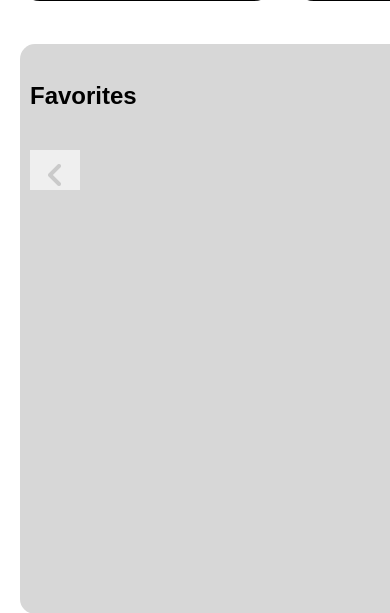
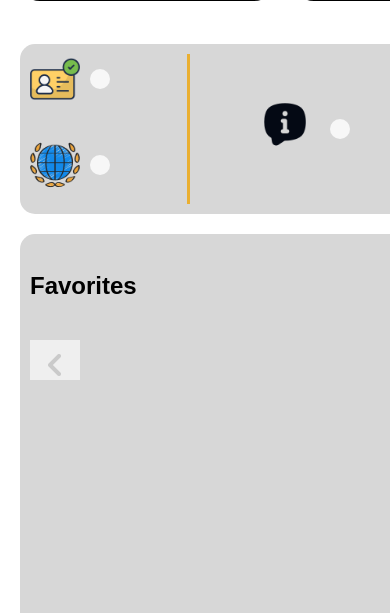
Before and after one commit to aj17i/Chopz, a PHP site: page /Website/html/profile-page.php in a window 390 px wide; the page is wider, and only the part inside the window is pictured. Shown: the part 246-859 px from the top of that part. Run offline with PHP 8.4, Linux system fonts and the light colour scheme; the visitor is signed in with stand-in values (Sample User, id 1); data that the repository does not hold is empty.

Commit message:
edit profile, plus new div in profile

```diff
--- a/Website/css/profile-page.css
+++ b/Website/css/profile-page.css
@@ -55,6 +54,65 @@ body {
 .content {
   padding: 20px;
   overflow-y: auto;
+}
+.row-zero {
+  display: flex;
+  height: 150px;
+  background-color: #d7d7d7;
+  padding: 10px;
+  border-radius: 15px;
+  margin-bottom: 20px;
+  font-family: "Roboto Slab", serif;
+  font-size: 22px;
+  font-style: normal;
+  font-weight: 400;
+}
+.row-zero img {
+  height: 50px;
+  width: 50px;
+}
+.row-zero span{
+  padding: 10px;
+  background-color: #f7f7f7;
+  border-radius: 15px;
+}
+.bio-left {
+  flex-direction: column;
+  display: flex;
+  margin-right: 150px;
+  position: relative;
+}
+
+.bio-left > div {
+  display: flex;
+  align-items: center;
+  margin-bottom: 10px;
+}
+
+.bio-left > div img {
+  margin-right: 10px;
+}
+.bio-left::after {
+  content: "";
+  position: absolute;
+  top: 0;
+  bottom: 0;
+  right: -80px;
+  width: 3px;
+  background-color: #eaaf31;
+  z-index: 1;
+}
+
+.bio-right {
+  flex: 1;
+  display: flex;
+  align-items: center;
+  text-align: center;
+}
+
+.bio-right img {
+  margin-bottom: 10px;
+  margin-right: 20px;
 }
 .first-row {
   display: flex;
--- a/Website/html/profile-page.php
+++ b/Website/html/profile-page.php
@@ -40,6 +40,17 @@ $user_avg = "SELECT ROUND(AVG(average_rating),2) AS user_average_rating FROM use
 $result_user_avg = $mysqli->query($user_avg);
 $row_user_avg = $result_user_avg->fetch_assoc();
 $user_rating_avg = $row_user_avg['user_average_rating'];
+
+$user_name = "SELECT first_name, last_name, nationality, bio FROM user WHERE UserID = {$_SESSION["UserID"]}";
+$result_user_name = $mysqli->query($user_name);
+$row_user_name = $result_user_name->fetch_assoc();
+$user_name_first = $row_user_name['first_name'];
+$user_name_last = $row_user_name['last_name'];
+$user_nationality = $row_user_name['nationality'];
+$user_bio = $row_user_name['bio'];
+
+
+
 ?>
 <!DOCTYPE html>
 <html lang="en">
@@ -94,6 +105,11 @@ $user_rating_avg = $row_user_avg['user_average_rating'];
         </div>
       </div>
     </div>
+
+
+    <!--------------------------profile content------------------------------------->
+
+
     <div class="content">
       <div class="first-row">
         <div class="statistics">
@@ -118,6 +134,24 @@ $user_rating_avg = $row_user_avg['user_average_rating'];
               Recipe</button></a>
         </div>
       </div>
+      <div class="row-zero">
+        <div class="bio-left">
+          <div>
+            <img src="../css/images/press-pass.png" alt=""> <!-- image icon of name -->
+            <span><?= $user_name_first ?> <?= $user_name_last ?></span>
+          </div>
+          <br>
+          <div>
+            <img src="../css/images/united-nations.png" alt=""> <!-- image icon of nationality -->
+            <span><?= $user_nationality ?></span>
+          </div>
+        </div>
+        <div class="bio-right">
+          <img src="../css/images/information.png" alt=""> <!-- image icon -->
+          <br>
+          <span><?= $user_bio ?></span>
+        </div>
+      </div>
       <div class="second-row-favourites">
         <div class="top-part-a">
           <h2>Favorites </h2>
@@ -129,68 +163,31 @@ $user_rating_avg = $row_user_avg['user_average_rating'];
             <button class="nxt-btn"><img src="images/arrow.png" alt="" /></button>
             <div class="product-container">
               <?php
-              // Assuming you have already connected to your database
               $userId = $_SESSION["UserID"];
-
-              // Query to retrieve saved recipe IDs for the current user
               $savedRecipesQuery = "SELECT RecipeID FROM saved_recipes WHERE UserID = ?";
-
-              // Prepare the statement
               $stmt1 = mysqli_prepare($conn, $savedRecipesQuery);
-
-              // Bind parameters
               mysqli_stmt_bind_param($stmt1, "i", $userId);
-
-              // Execute the statement
               mysqli_stmt_execute($stmt1);
-
-              // Get result
               $savedRecipesResult = mysqli_stmt_get_result($stmt1);
 
-              // Loop through each saved recipe
               while ($savedRecipeRow = mysqli_fetch_assoc($savedRecipesResult)) {
+
                 $recipeId = $savedRecipeRow['RecipeID'];
 
-                // Query to retrieve title based on RecipeID
                 $titleQuery = "SELECT title FROM recipe WHERE RecipeID = ?";
-
-                // Prepare the statement
                 $stmt2 = mysqli_prepare($conn, $titleQuery);
-
-                // Bind parameters
                 mysqli_stmt_bind_param($stmt2, "i", $recipeId);
-
-                // Execute the statement
                 mysqli_stmt_execute($stmt2);
-
-                // Get result
                 $titleResult = mysqli_stmt_get_result($stmt2);
-
-                // Fetch title
                 $titleRow = mysqli_fetch_assoc($titleResult);
-
-                // Close the statement
                 mysqli_stmt_close($stmt2);
 
-                // Query to retrieve thumbnail based on RecipeID
                 $thumbnailQuery = "SELECT thumbnail FROM recipe_images WHERE RecipeID = ? LIMIT 1";
-
-                // Prepare the statement
                 $stmt3 = mysqli_prepare($conn, $thumbnailQuery);
-
-                // Bind parameters
                 mysqli_stmt_bind_param($stmt3, "i", $recipeId);
-
-                // Execute the statement
                 mysqli_stmt_execute($stmt3);
-
-                // Get result
                 $thumbnailResult = mysqli_stmt_get_result($stmt3);
-
-                // Fetch thumbnail
                 $thumbnailRow = mysqli_fetch_assoc($thumbnailResult);
-
-                // Close the statement
                 mysqli_stmt_close($stmt3);
 
                 if ($titleRow) {
@@ -212,8 +209,6 @@ $user_rating_avg = $row_user_avg['user_average_rating'];
                   <?php
                 }
               }
-
-              // Close the statement
               mysqli_stmt_close($stmt1);
               ?>
             </div>
@@ -231,10 +226,8 @@ $user_rating_avg = $row_user_avg['user_average_rating'];
             <button class="nxt-btn"><img src="images/arrow.png" alt="" /></button>
             <div class="product-container">
               <?php
-              // Assuming you have already connected to your database
               $userId = $_SESSION["UserID"];
 
-              // First query to retrieve titles and recipe IDs
               $titleQuery = "SELECT RecipeID, title
               FROM recipe
               WHERE UserID = $userId
@@ -242,17 +235,14 @@ $user_rating_avg = $row_user_avg['user_average_rating'];
               LIMIT 10";
               $titleResult = mysqli_query($conn, $titleQuery);
 
-              // Loop through each title and recipe ID
               while ($titleRow = mysqli_fetch_assoc($titleResult)) {
                 $recipeId = $titleRow['RecipeID'];
                 $url = "recipe-view.php?RecipeID=$recipeId";
 
-                // Second query to retrieve thumbnails using the recipe ID
                 $thumbnailQuery = "SELECT thumbnail FROM recipe_images WHERE RecipeID = $recipeId";
                 $thumbnailResult = mysqli_query($conn, $thumbnailQuery);
                 $thumbnailRow = mysqli_fetch_assoc($thumbnailResult);
 
-                // Check if thumbnail exists
                 if ($thumbnailRow) {
                   ?>
                   <div class="product-card">
@@ -268,7 +258,6 @@ $user_rating_avg = $row_user_avg['user_average_rating'];
                   </div>
                   <?php
                 } else {
-                  // Handle case where thumbnail is not found
                   ?>
                   <div class="product-card">
                     <div class="product-info">
--- a/Website/html/recipe-view.php
+++ b/Website/html/recipe-view.php
@@ -81,7 +81,7 @@ $comment_result = mysqli_stmt_get_result($comment_stmt);
 <head>
     <meta charset="UTF-8">
     <meta name="viewport" content="width=device-width, initial-scale=1.0">
-    <title>Recipe Page</title>
+    <title>Chopz | Recipe Page</title>
     <link rel="stylesheet" href="../css/recipe-view.css">
     <link rel="preconnect" href="https://fonts.googleapis.com">
     <link rel="preconnect" href="https://fonts.gstatic.com" crossorigin>
```
Also changed, not shown: other parts of Website/css/profile-page.css (+90 -91 lines), Website/html/edit-profile.php (+9 -1 lines), Website/php/process-edit-profile.php (+59 -31 lines), Website/css/images/IMG-663e3fb8b55fe3.98482516.jpg (added), Website/css/images/information.png (added), Website/css/images/press-pass.png (added), Website/css/images/united-nations.png (added).
